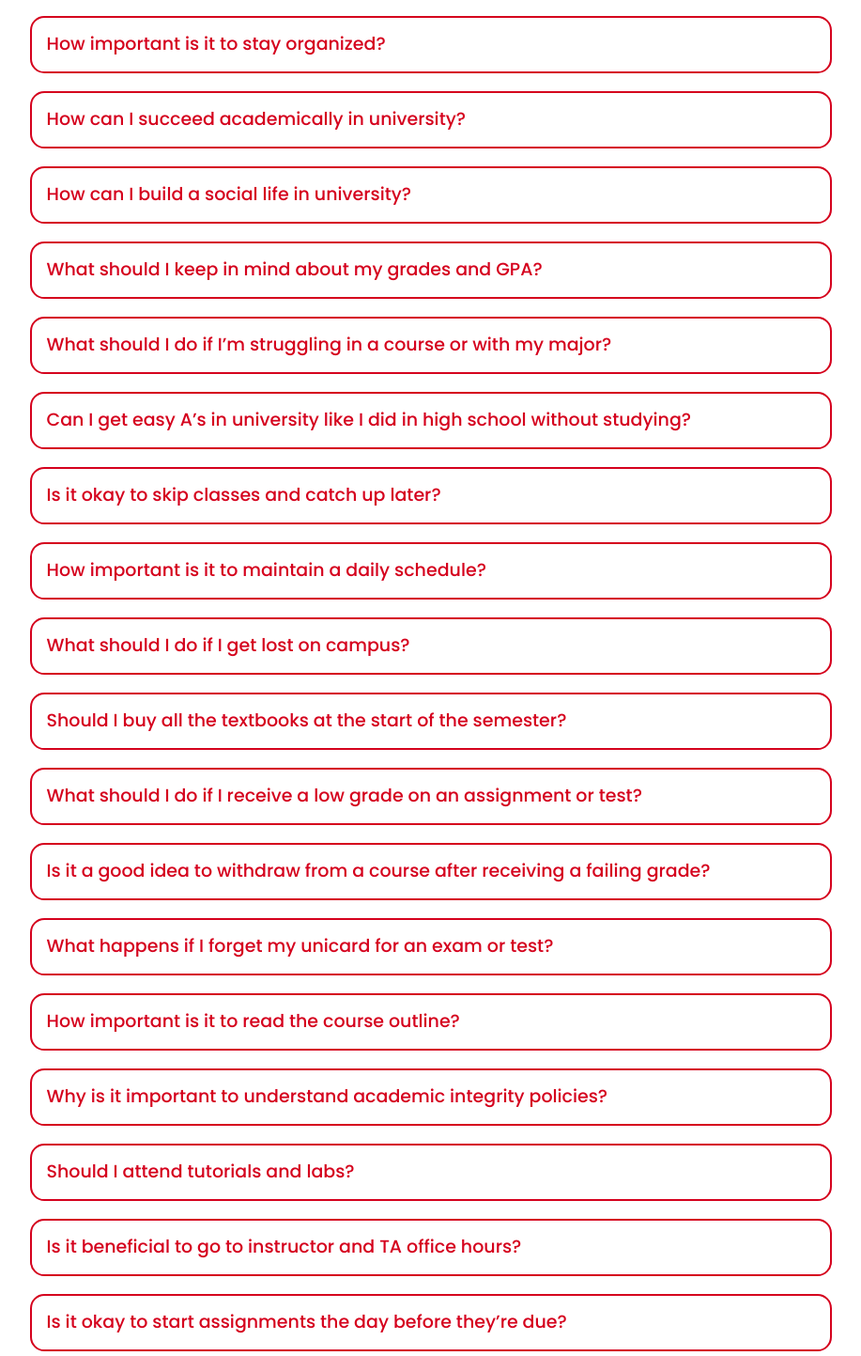
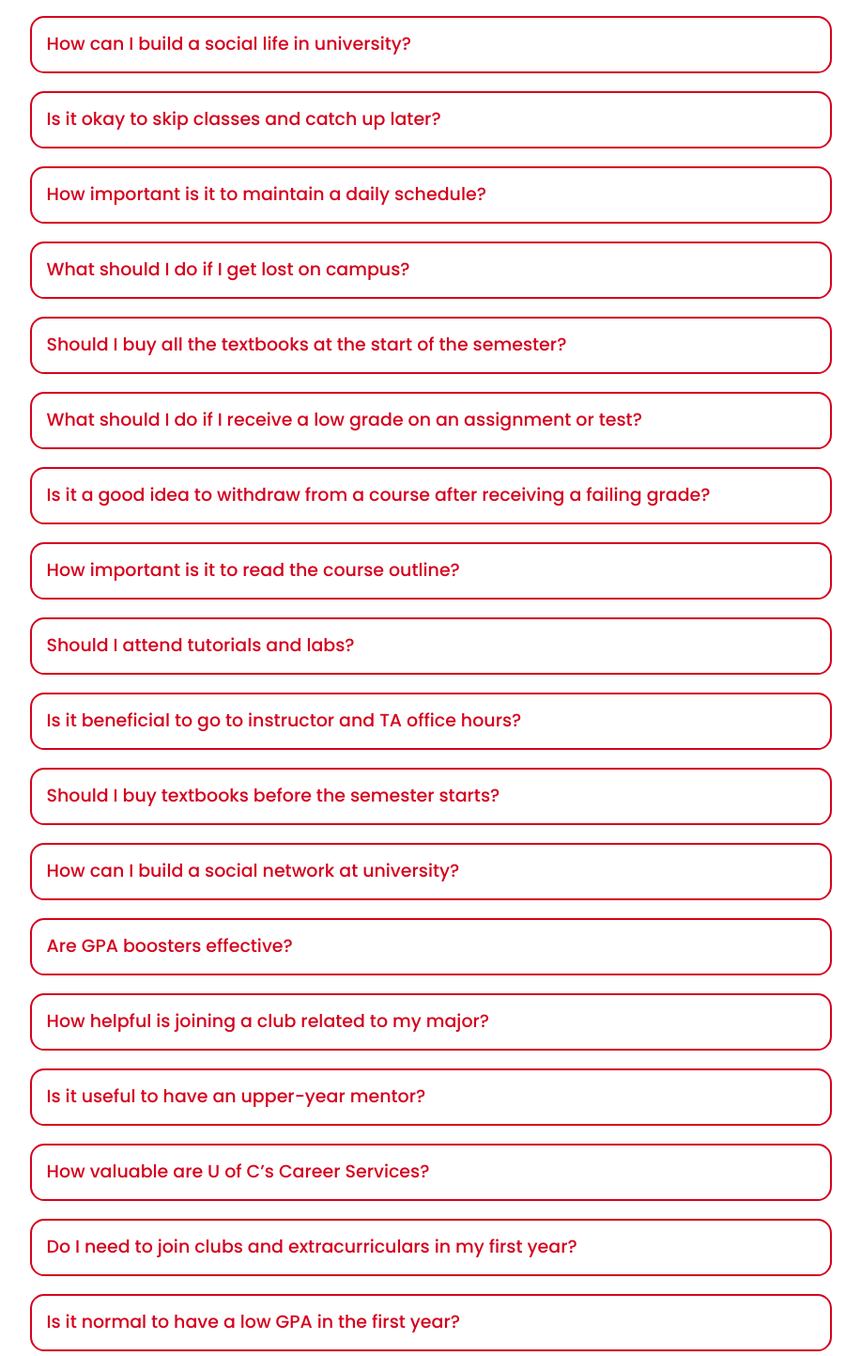
Before and after one commit to Jasmit22/ucalgaryFirstYear, a Next.js app: page /faq in a window 1280 px wide. Shown: the part 687-2130 px from the top of the page at 94% size, without its empty margins (181-1098 px from the left). Built offline with nearby package versions, Linux system fonts and the light colour scheme.

Commit message:
less faq stuff

```diff
--- a/src/app/faq/page.jsx
+++ b/src/app/faq/page.jsx
@@ -15,12 +15,6 @@ const Page = () => {
       question: "How can I make the most of my time on campus?",
       answer:
         "Join a school club and engage with campus life. At UofC, the effort you put into campus activities will enhance your experience. Consider setting personal goals, like trying every food vendor on campus.",
-    },
-
-    {
-      question: "Is it important to learn to cook?",
-      answer:
-        "Yes, learning to cook can save you money and help you maintain a healthier lifestyle.",
     },
 
     {
@@ -43,12 +37,6 @@ const Page = () => {
     },
 
     {
-      question: "How important is it to stay organized?",
-      answer:
-        "Extremely important. Keep track of all deadlines and important dates using a planner or digital calendar. Professors won’t remind you about due dates, so it’s up to you to stay on top of them.",
-    },
-
-    {
       question: "How can I succeed academically in university?",
       answer:
         "Stay on top of your readings and start assignments early. Organizing files and choosing a note-taking method before the semester starts will help you stay focused. Getting up early every day can also boost productivity.",
@@ -58,25 +46,6 @@ const Page = () => {
       question: "How can I build a social life in university?",
       answer:
         "Look for opportunities to make friends, such as joining clubs or talking to classmates. A strong support system is crucial for mental well-being and academic success. Don’t be afraid to start conversations or join group activities.",
-    },
-
-    {
-      question: "What should I keep in mind about my grades and GPA?",
-      answer:
-        "Your grades and GPA are important, but they don’t define you. Focus on learning and personal growth, not just on achieving high grades.",
-    },
-
-    {
-      question:
-        "What should I do if I’m struggling in a course or with my major?",
-      answer:
-        "It’s okay to change your major if you’re not enjoying your classes. Speak to academic advisors, and explore different courses or study abroad opportunities.",
-    },
-    {
-      question:
-        "Can I get easy A’s in university like I did in high school without studying?",
-      answer:
-        "No, university is much more challenging than high school. You'll need to put in consistent effort and study regularly to achieve good grades.",
     },
 
     {
@@ -118,22 +87,9 @@ const Page = () => {
     },
 
     {
-      question: "What happens if I forget my unicard for an exam or test?",
-      answer:
-        "Forgetting your unicard can cause unnecessary stress. Make it a habit to always carry it with you, especially during exams. Check your bag the night before to ensure you have everything you need.",
-    },
-
-    {
       question: "How important is it to read the course outline?",
       answer:
         "Reading the course outline is essential. It contains important information about the course, including grading policies, due dates, and expectations. Don't skip it.",
-    },
-
-    {
-      question:
-        "Why is it important to understand academic integrity policies?",
-      answer:
-        "Understanding academic integrity is critical. Misconduct, even unintentional, can lead to severe consequences like failing grades or expulsion. Familiarize yourself with the policies to avoid any issues.",
     },
 
     {
@@ -149,21 +105,9 @@ const Page = () => {
     },
 
     {
-      question: "Is it okay to start assignments the day before they’re due?",
-      answer:
-        "Procrastinating on assignments is a common mistake. Start early to give yourself time to research, write, and revise. This will improve the quality of your work and reduce stress.",
-    },
-    {
       question: "Should I buy textbooks before the semester starts?",
       answer:
         "Don't buy textbooks unless you're absolutely sure you'll need them and can't find alternative sources. You'll save hundreds of dollars this way.",
-    },
-
-    {
-      question:
-        "How important is it to invest in experiences outside of academics?",
-      answer:
-        "Investing in yourself through experiences like international exchange, new hobbies, or research projects is invaluable. Don't wait until you feel 'ready'—start exploring opportunities early to avoid missing out.",
     },
 
     {
@@ -176,20 +120,6 @@ const Page = () => {
       question: "Are GPA boosters effective?",
       answer:
         "GPA boosters are often a myth. Focus on understanding the material and doing your best rather than relying on 'easy' courses to inflate your GPA.",
-    },
-
-    {
-      question:
-        "Is it worth joining First Year Scholars or the honours program?",
-      answer:
-        "Many students find that First Year Scholars and some honours programs, like in actuarial science, aren’t worth the time and effort. Consider other opportunities that align more closely with your goals.",
-    },
-
-    {
-      question:
-        "Is it beneficial to major in something just because my friends are?",
-      answer:
-        "No, majoring in something just because your friends are in it is a mistake. Choose a major based on your interests and strengths, not peer pressure.",
     },
 
     {
```
